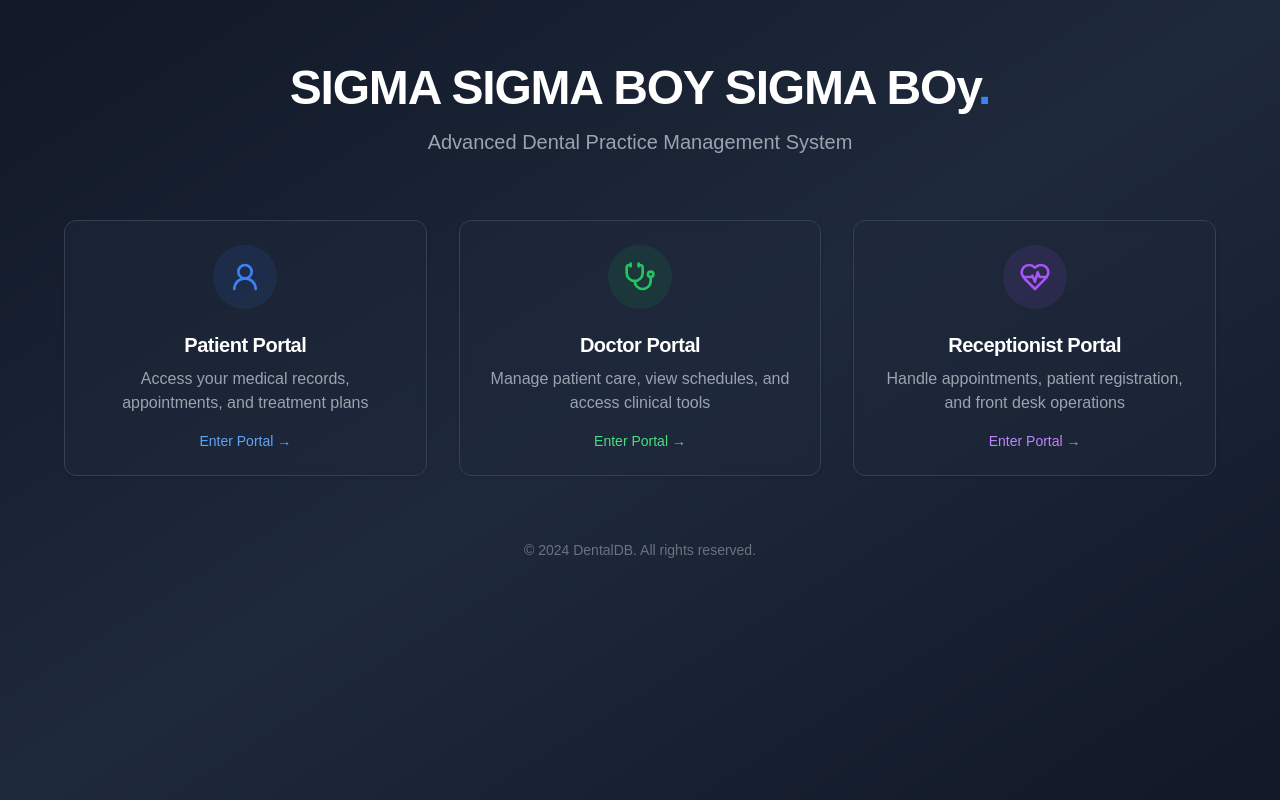
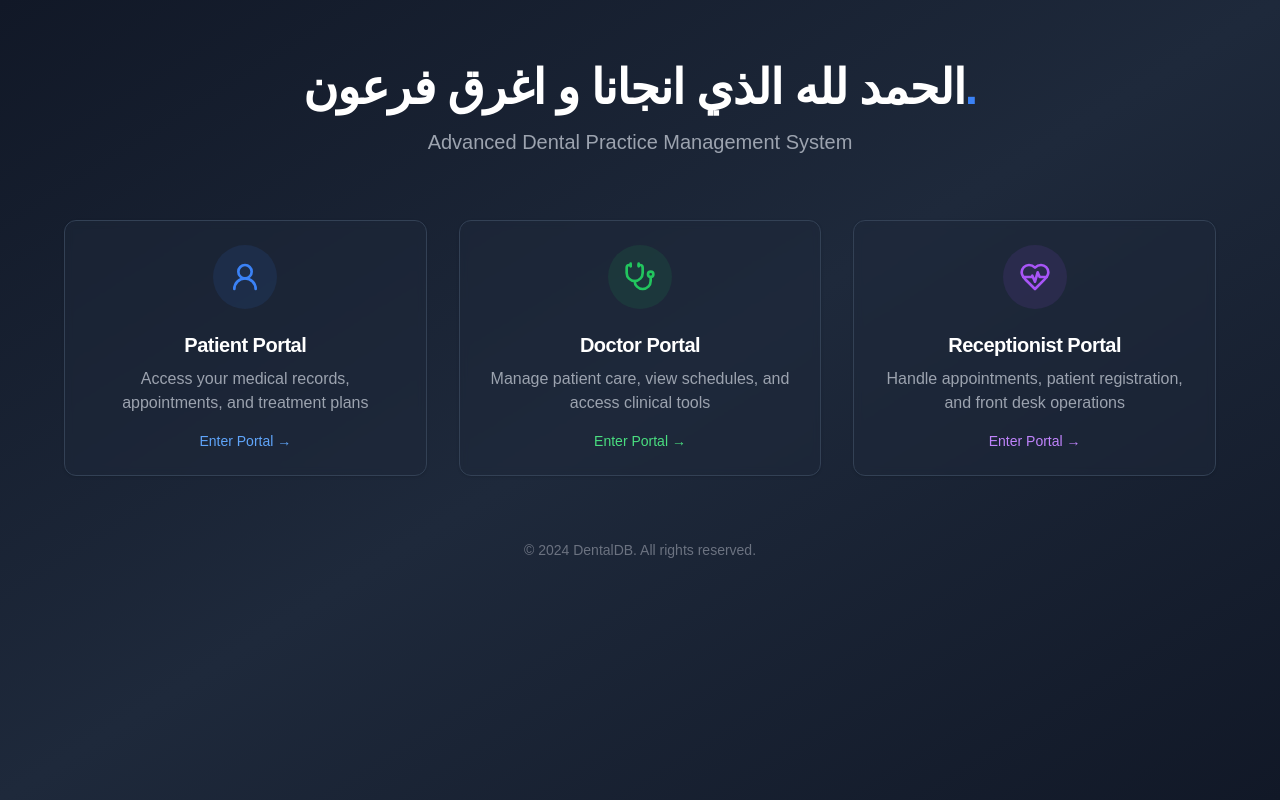
Before and after one commit to xCyberpunkx/dentalDB, a Next.js app: page / in a window 1280 px wide. Built offline with nearby package versions, Linux system fonts and the light colour scheme.

Commit message:
teboun l3alameya

```diff
--- a/app/page.tsx
+++ b/app/page.tsx
@@ -8,7 +8,7 @@ export default function Home() {
       <div className="container mx-auto px-4 py-16">
         <div className="text-center mb-16">
           <h1 className="text-5xl font-bold text-white mb-4 tracking-tight">
-          SIGMA SIGMA BOY SIGMA BOy
+          الحمد لله الذي انجانا و اغرق فرعون
             <span className="text-blue-500">.</span>
           </h1>
           <p className="text-gray-400 text-xl">
```
